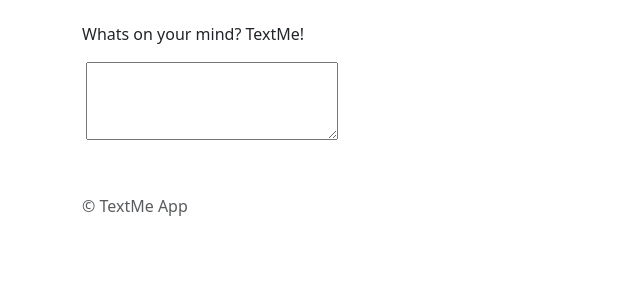
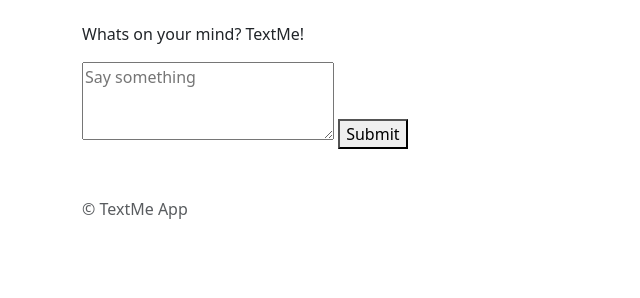
Before and after one commit to MissBellum/Text_Me, a Django app: page /textme/ in a window 1280 px wide. Shown: the part 74-372 px from the top of the page, without its empty margins (0-640 px from the left). Run offline with Django 5.2, Linux system fonts and the light colour scheme.

Commit message:
Added form and button to html

```diff
--- a/chat/chatroom/templates/home.html
+++ b/chat/chatroom/templates/home.html
@@ -28,11 +28,13 @@
 
         {% block content %}
         <div>
-            <p>Whats on your mind? TextMe!</p>
+            <form action="/submit" method="post">
             <div class="mb-3">
-                <label for="userInput" class="userInput-label"></label>
-                <textarea class="user__input" name="userInput" id="textMe" rows="3" cols="25"></textarea>
+                <label for="userInput" class="userInput-label">Whats on your mind? TextMe!</label>
             </div>
+            <textarea class="user__input" name="userInput" id="textMe" rows="3" cols="25" placeholder="Say something" max-length='300' required></textarea>
+            <button type="submit">Submit</button>
+        </form>
         </div>
         {% endblock %}
 
```
